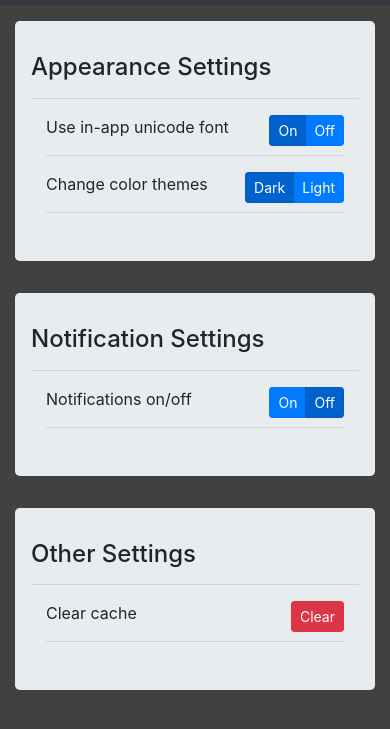
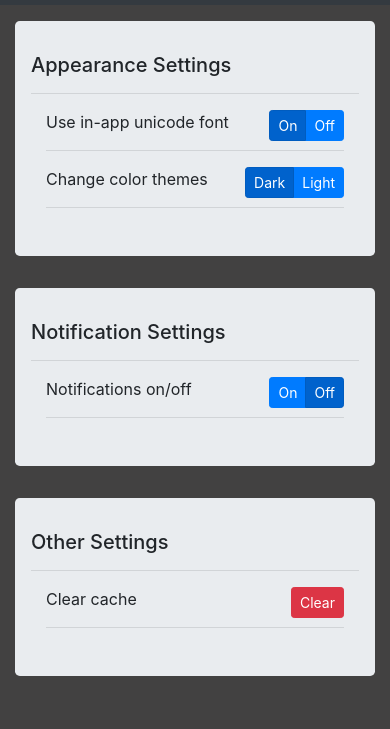
Before and after one commit to ipmanlk/exypnos-app, a website: page www/settings.html in a window 390 px wide. Shown: the part 51-780 px from the top of the page. Drawn offline with Linux system fonts and the light colour scheme; some packages are replaced by stand-ins of ours.

Commit message:
change: headline size

```diff
--- a/www/settings.html
+++ b/www/settings.html
@@ -19,7 +19,7 @@
 
   <div class="container mt-3">
     <div class="jumbotron">
-      <h4>Appearance Settings</h4> <hr />
+      <h5>Appearance Settings</h5> <hr />
       <div class="container mt-3">
         <span>Use in-app unicode font</span>
         <div class="btn-group float-right">
@@ -38,7 +38,7 @@
     </div>
 
     <div class="jumbotron">
-      <h4>Notification Settings</h4> <hr />
+      <h5>Notification Settings</h5> <hr />
       <div class="container mt-3">
         <span>Notifications on/off</span>
         <div class="btn-group float-right">
@@ -49,7 +49,7 @@
     </div>
 
     <div class="jumbotron">
-      <h4>Other Settings</h4> <hr />
+      <h5>Other Settings</h5> <hr />
       <div class="container mt-3">
         <span>Clear cache</span>
         <div class="btn-group float-right">
```
